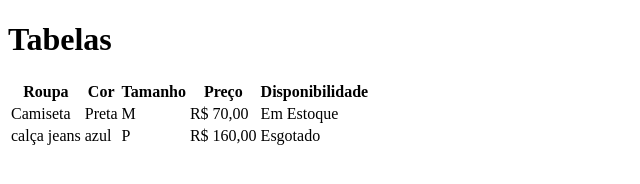
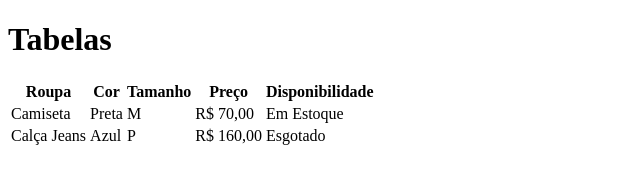
Before and after one commit to LarissaCarneiro/aula-tabela, a plain HTML site: page index.html in a window 1280 px wide. Shown: the whole page, without its empty margins (0-640 px from the left). Drawn offline with Linux system fonts and the light colour scheme.

Commit message:
Correção dos termos Calça Jeans de Azul, criação do README

```diff
--- a/index.html
+++ b/index.html
@@ -26,8 +26,8 @@
         </tr>
 
         <tr>
-            <td>calça jeans</td>
-            <td>azul</td>
+            <td>Calça Jeans</td>
+            <td>Azul</td>
             <td>P</td>
             <td>R$ 160,00</td>
             <td>Esgotado</td>
```
Also changed, not shown: tabela simples.gif (added), 1 other file.
